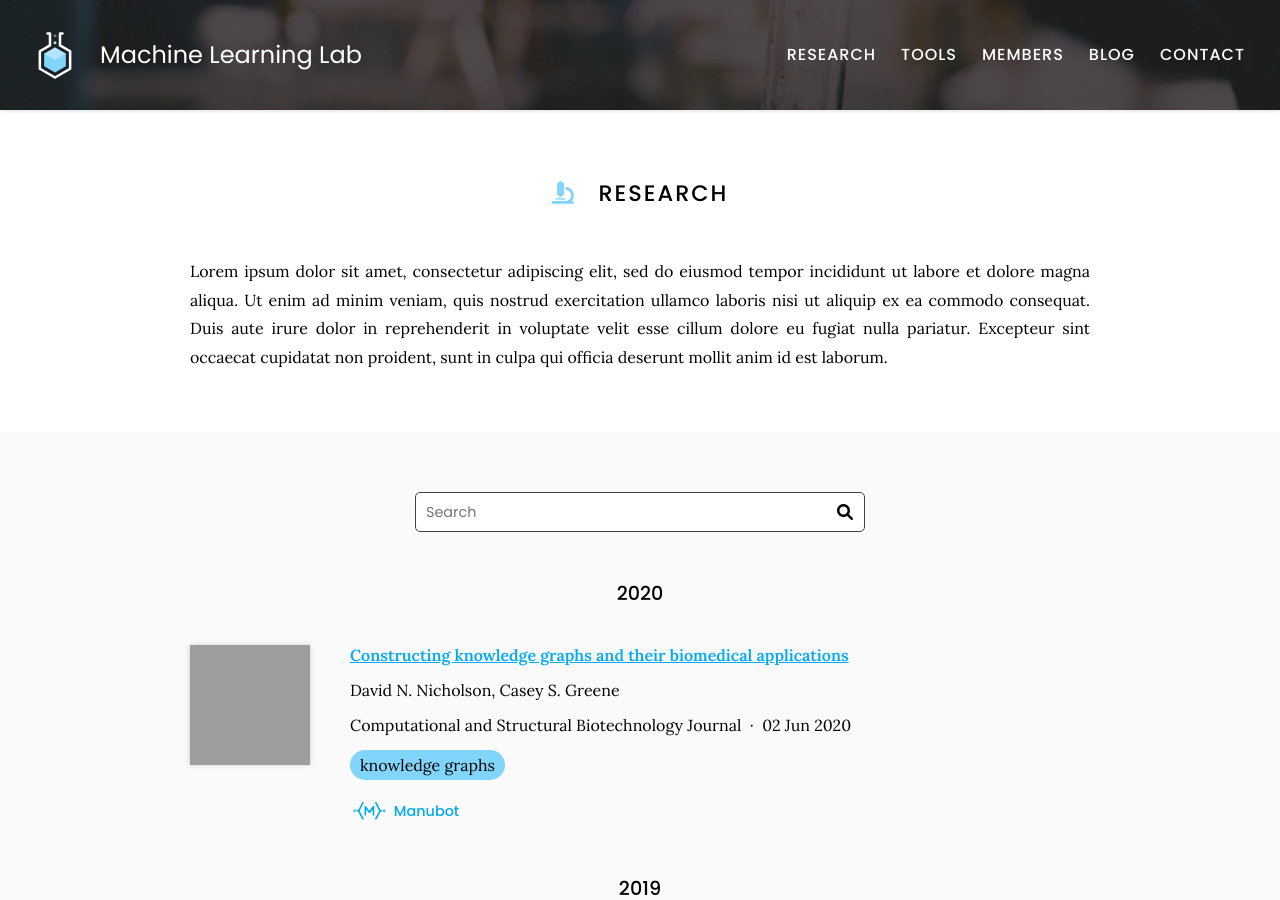
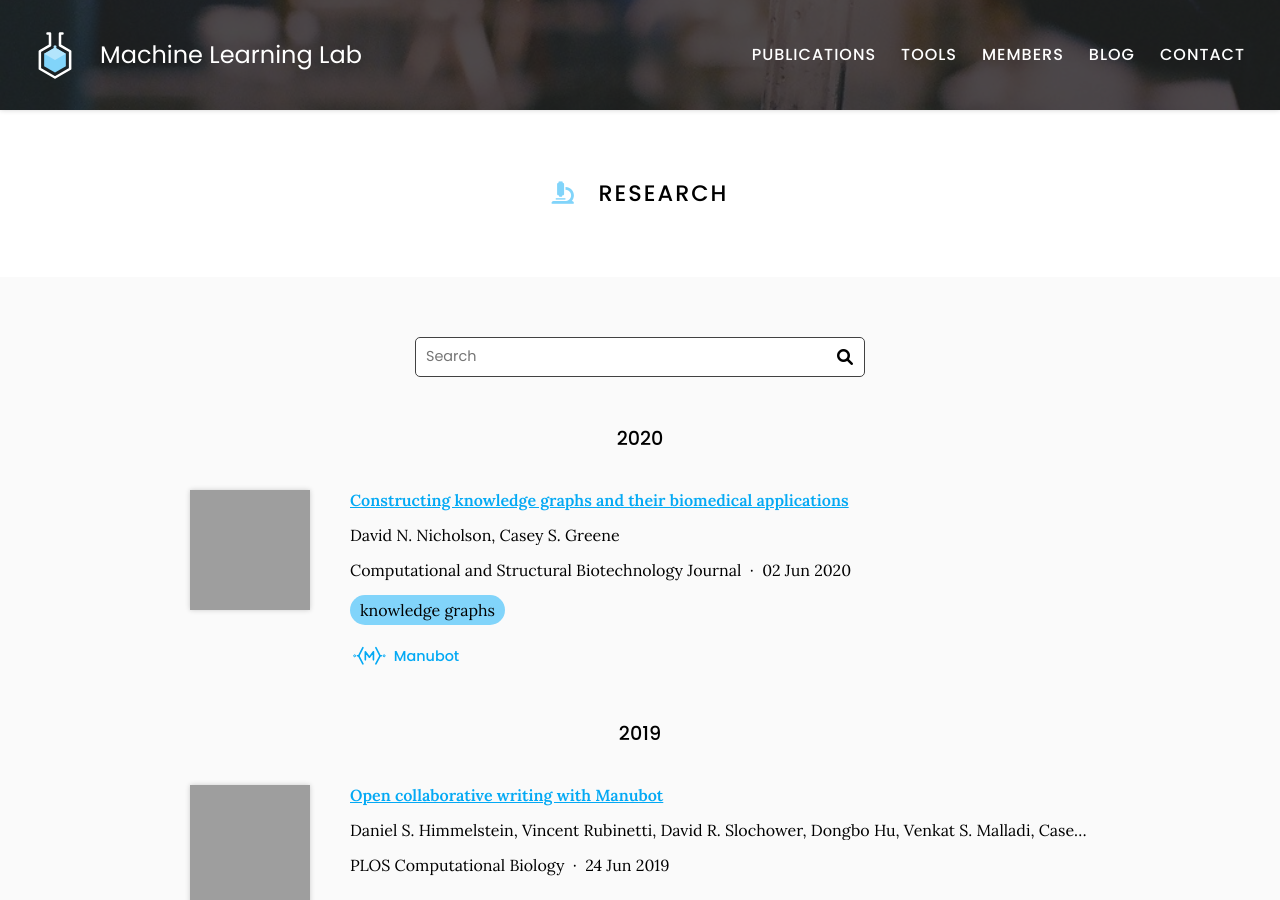
Before and after one commit to ailab-mju/ailab-mju.github.io, a Jekyll site: the page built from research/index.md, in a window 1280 px wide and 900 px high. Built offline with Jekyll 4.4.1, drawn with Linux system fonts in a browser that asks for light colours; grey boxes are pictures that could not be loaded.

Commit message:
Update index.md

```diff
--- a/research/index.md
+++ b/research/index.md
@@ -1,5 +1,5 @@
 ---
-title: Research
+title: Publications
 nav:
   order: 1
   tooltip: Published works
@@ -7,10 +7,6 @@
 
 # <i class="fas fa-microscope"></i>Research
 
-Lorem ipsum dolor sit amet, consectetur adipiscing elit, sed do eiusmod tempor incididunt ut labore et dolore magna aliqua.
-Ut enim ad minim veniam, quis nostrud exercitation ullamco laboris nisi ut aliquip ex ea commodo consequat.
-Duis aute irure dolor in reprehenderit in voluptate velit esse cillum dolore eu fugiat nulla pariatur.
-Excepteur sint occaecat cupidatat non proident, sunt in culpa qui officia deserunt mollit anim id est laborum.
 
 {% include section.html %}
 
```
